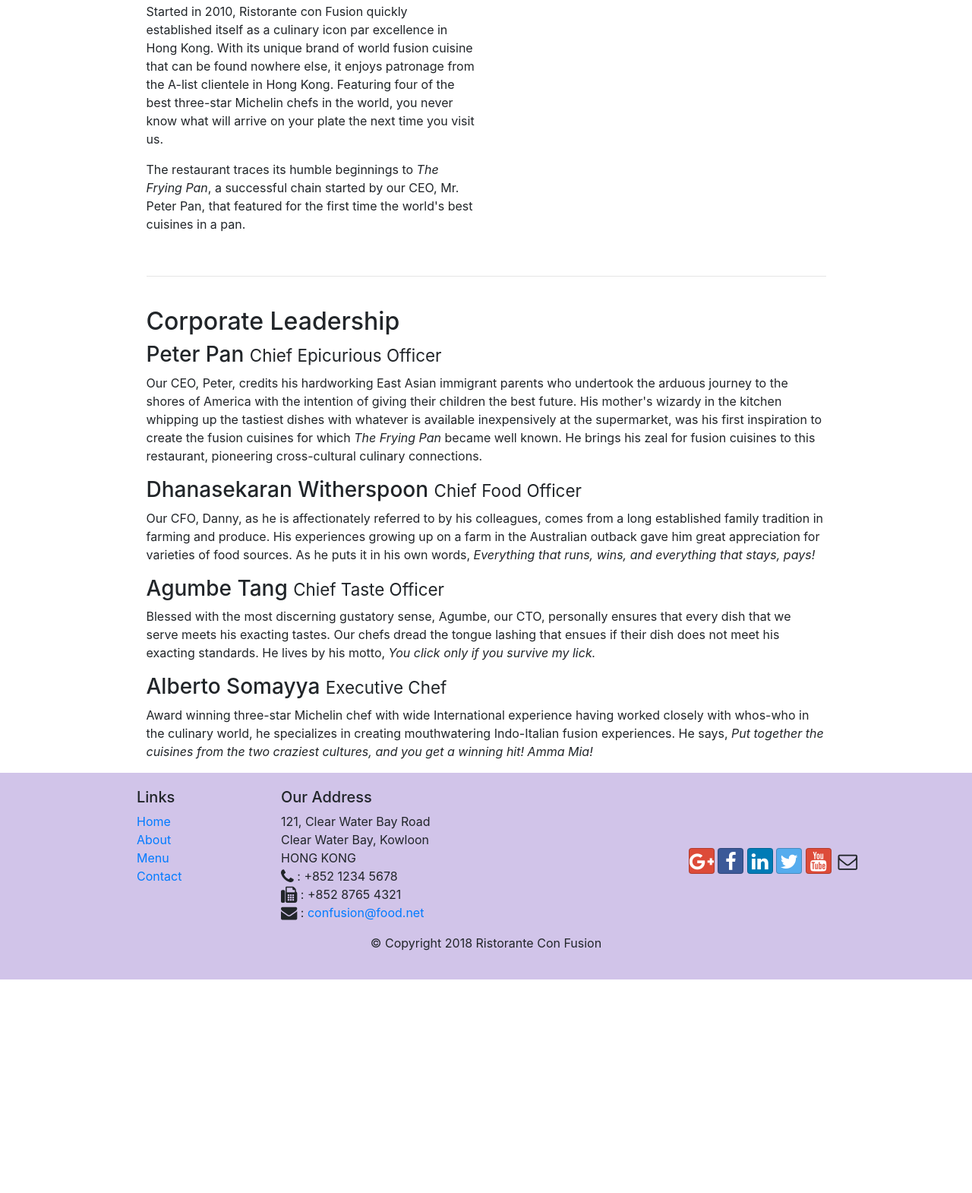
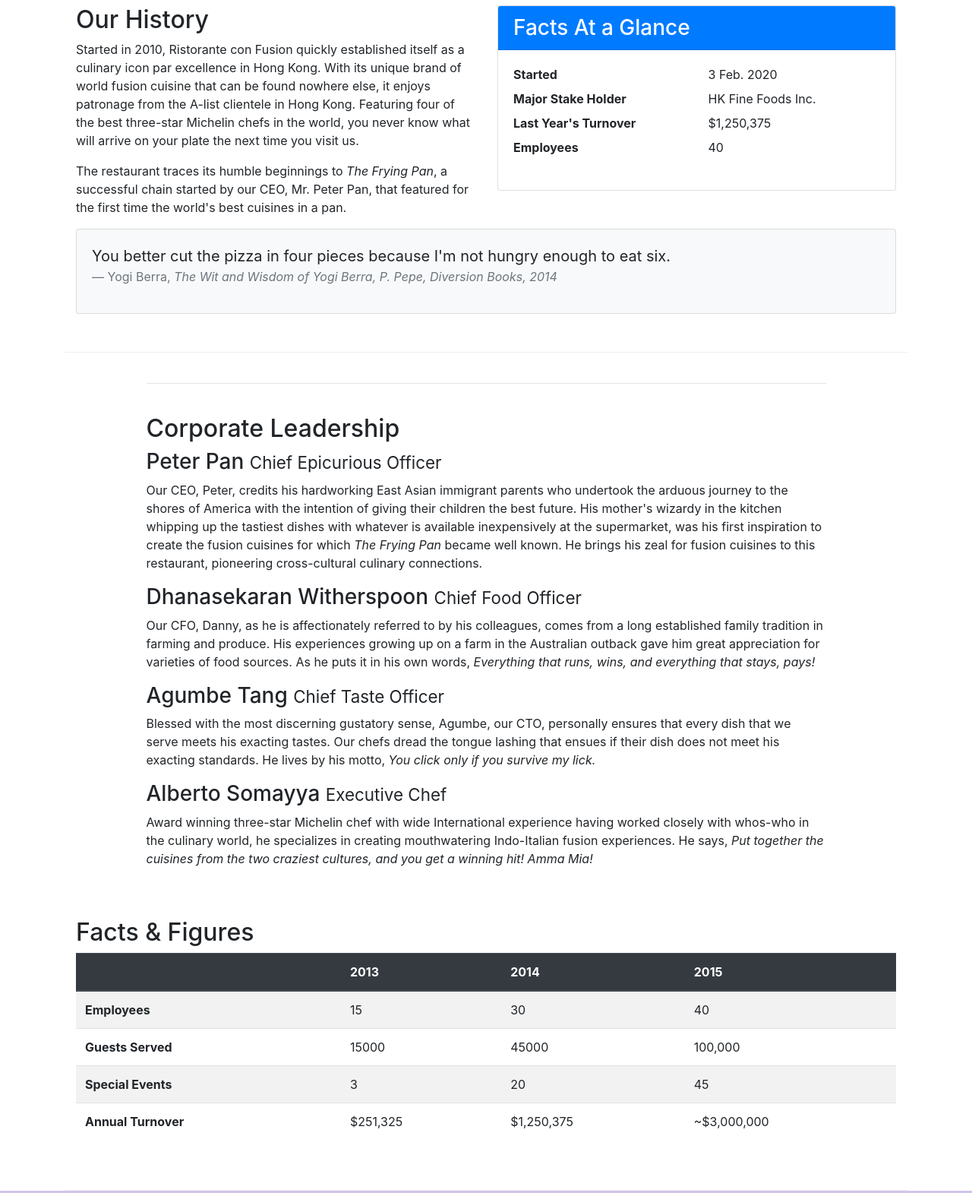
Before and after one commit to TheShubham-K/Bootstrap4, a website: page conFusion/aboutus.html in a window 1280 px wide. Shown: the part 484-2054 px from the top of the page at 76% size. Before the commit the page ends 1773 px from the top, so only its background shows below. Drawn offline with nearby package versions, Linux system fonts and the light colour scheme.

Commit message:
Displaying Content: Tables and cards

```diff
--- a/conFusion/aboutus.html
+++ b/conFusion/aboutus.html
@@ -65,8 +65,8 @@
             </div>
         </div>
 
-        <div class=" col-sm-5 offset-sm-1">
-            <div>
+        <div class="row row-content">
+            <div class="col-sm-6">
                 <h2>Our History</h2>
                 <p>Started in 2010, Ristorante con Fusion quickly established itself as a culinary icon par excellence
                     in Hong Kong. With its unique brand of world fusion cuisine that can be found nowhere else, it
@@ -76,7 +76,34 @@
                 <p>The restaurant traces its humble beginnings to <em>The Frying Pan</em>, a successful chain started by
                     our CEO, Mr. Peter Pan, that featured for the first time the world's best cuisines in a pan.</p>
             </div>
-            <div>
+            <div class="col-sm">
+            <div class="card">
+                <h3 class="card-header bg-primary text-white">Facts At a Glance</h3>
+                <div class="card-body">
+                    <dl class="row">
+                        <dt class="col-6">Started</dt>
+                        <dd class="col-6">3 Feb. 2020</dd>
+                        <dt class="col-6">Major Stake Holder</dt>
+                        <dd class="col-6">HK Fine Foods Inc.</dd>
+                        <dt class="col-6">Last Year's Turnover</dt>
+                        <dd class="col-6">$1,250,375</dd>
+                        <dt class="col-6">Employees</dt>
+                        <dd class="col-6">40</dd>
+                    </dl>
+                </div>
+            </div>
+            </div>
+            <div class="col-12">
+                <div class="card card-body bg-light">
+                    <blockquote class="blockquote">
+                        <p class="mb-0">You better cut the pizza in four pieces because
+                            I'm not hungry enough to eat six.</p>
+                        <footer class="blockquote-footer">Yogi Berra,
+                            <cite title="Source Title">The Wit and Wisdom of Yogi Berra,
+                            P. Pepe, Diversion Books, 2014</cite>
+                        </footer>
+                    </blockquote>
+                </div>
             </div>
         </div>
         <br>
@@ -114,7 +141,50 @@
                         winning hit! Amma Mia!</em></p>
             </div>
         </div>
-
+        <div class="row row-content">
+            <div class="col-12 com-sm-9">
+                <h2>Facts &amp; Figures</h2>
+                <div class="table-responsive">
+                    <table class="table table-striped">
+                        <thead class="thead-dark">
+                            <tr>
+                                <th>&nbsp;</th>
+                                <th>2013</th>
+                                <th>2014</th>
+                                <th>2015</th>
+                            </tr>
+                        </thead>
+                        <tbody>
+                            <tr>
+                                <th>Employees</th>
+                                <td>15</td>
+                                <td>30</td>
+                                <td>40</td>
+                            </tr>
+                            <tr>
+                                <th>Guests Served</th>
+                                <td>15000</td>
+                                <td>45000</td>
+                                <td>100,000</td>
+                            </tr>
+                            <tr>
+                                <th>Special Events</th>
+                                <td>3</td>
+                                <td>20</td>
+                                <td>45</td>
+                            </tr>
+                            <tr>
+                                <th>Annual Turnover</th>
+                                <td>$251,325</td>
+                                <td>$1,250,375</td>
+                                <td>~$3,000,000</td>
+                            </tr>
+                        </tbody>
+                    </table>
+                </div>
+            </div>
+            <div class="col-12 col-sm-3"></div>
+        </div>
     </div>
 
     <footer class="footer">
```
Also changed, not shown: 1 other file.
